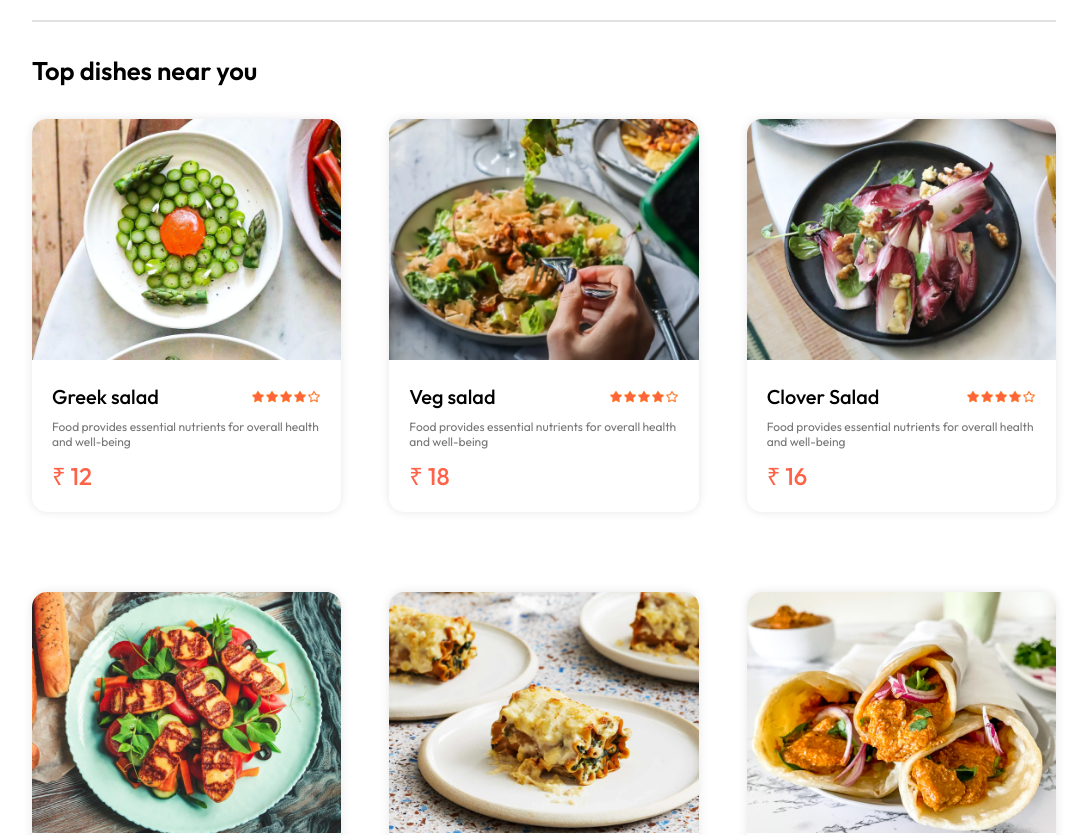
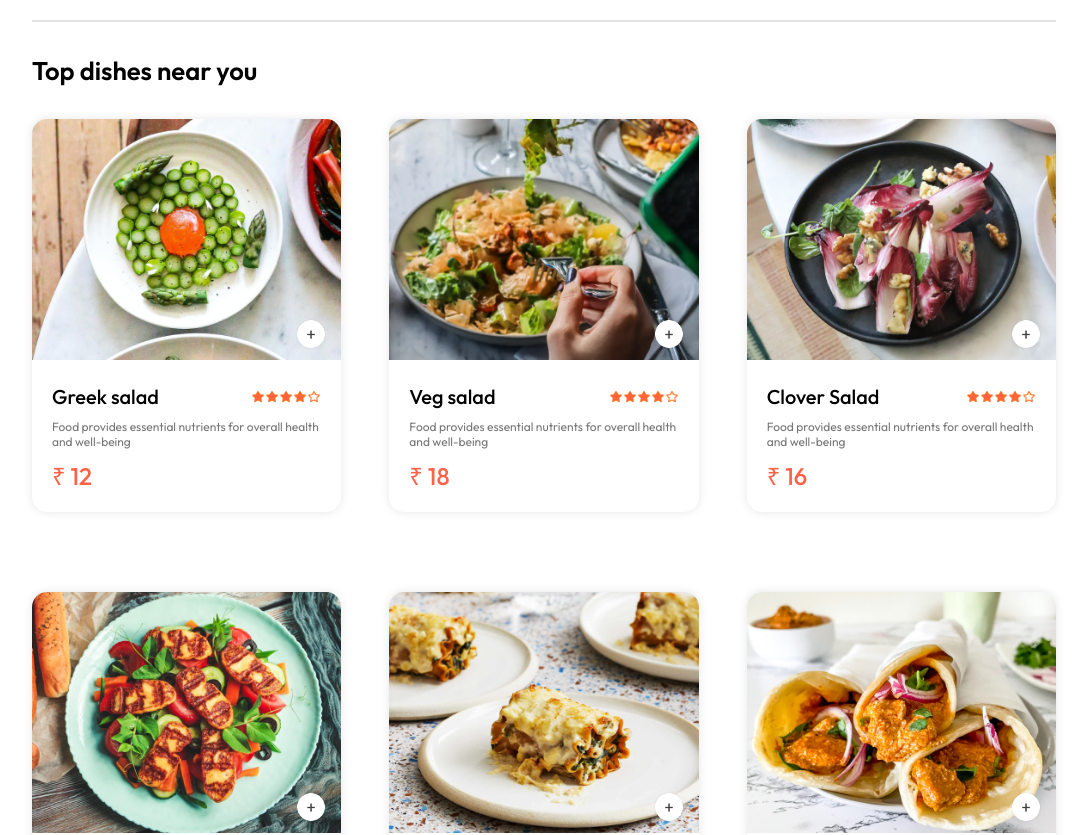
Before and after one commit to harshithalwai/Cravings, a React (Vite) app in the folder Frontend/: page / in a window 1280 px wide. Shown: the part 866-1701 px from the top of the page, without its empty margins (96-1183 px from the left). Built offline with nearby package versions, Linux system fonts and the light colour scheme.

Commit message:
Vercel file

```diff
--- a/Frontend/src/Component/FoodItem/FoodItem.css
+++ b/Frontend/src/Component/FoodItem/FoodItem.css
@@ -38,3 +38,14 @@
   font-size: 24px;
   margin-top: 10px;
 }
+.food-item-img-cont {
+  position: relative;
+}
+img.food-item-add{
+  width: 30px;
+  position: absolute;
+  bottom: 15px;
+  right: 15px;
+  z-index: 1;
+
+}
--- a/Frontend/src/Component/FoodItem/FoodItem.jsx
+++ b/Frontend/src/Component/FoodItem/FoodItem.jsx
@@ -1,14 +1,49 @@
-import React from "react";
+import React, { useState } from "react";
 import "./FoodItem.css";
 import { assets } from "../../assets/frontend_assets/assets";
 
 const FoodItem = ({ food }) => {
+  const [foodCount, setFoodCount] = useState(0);
   return (
     <>
       <div className="food-item" id="food-item">
         <div className="food-item-img-cont">
           <img src={food.image} alt={food.name} />
+
+          {!foodCount ? (
+
+            <img
+              className="food-item-add"
+              onClick={() => {
+                setFoodCount((prev) => prev + 1);
+              }}
+              src={assets.add_icon_white}
+              alt="Add Item"
+            />
+
+          ) : (
+            <div className="food-item-counter">
+              <img
+                onClick={() => {
+                  setFoodCount((prev) => prev + 1);
+                }}
+                src={assets.add_icon_green}
+                alt="Increase item"
+              />
+
+              {foodCount}
+
+              <img
+                onClick={() => {
+                  setFoodCount((prev) => prev - 1);
+                }}
+                src={assets.remove_icon_red}
+                alt="remove item"
+              />
+            </div>
+          )}
         </div>
+
         <div className="food-item-info">
           <div className="food-item-name-rating">
             <h3>{food.name}</h3>
@@ -19,7 +54,8 @@ const FoodItem = ({ food }) => {
           </div>
           <div className="food-item-price">
             <p>₹ {food.price}</p>
-          </div></div>
+          </div>
+        </div>
       </div>
     </>
   );
```
Also changed, not shown: Frontend/vercel.json (added).
